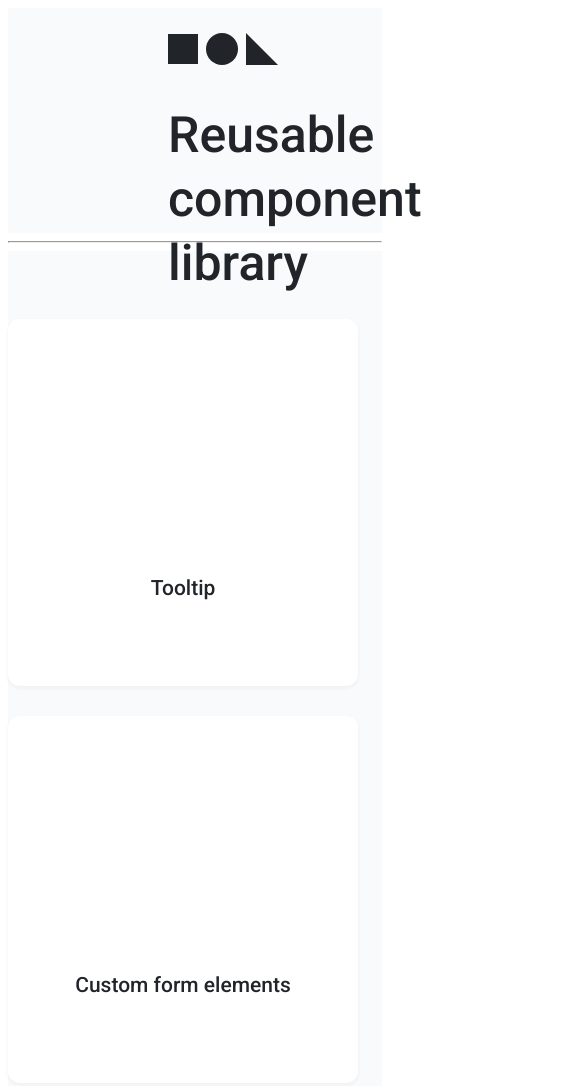
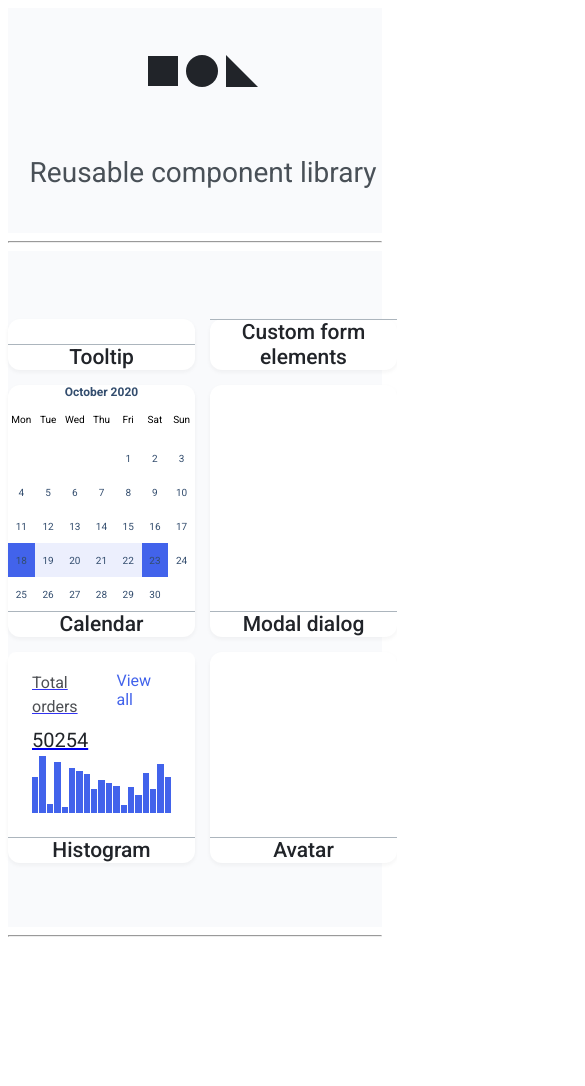
Before and after one commit to js-tasks-ru/htmlcss-20210114_dm-sudin, a website: page index.html in a window 390 px wide. Shown: the top 1086 px of the page, 585 px wide, since content can reach past the window. After the commit the page ends 945 px from the top, so only its background shows below. Drawn offline with Linux system fonts and the light colour scheme.

Commit message:
add solution for 4-module 4-task (main page for mobile)

```diff
--- a/04-lection2/01-histogram/histogram.css
+++ b/04-lection2/01-histogram/histogram.css
@@ -9,6 +9,12 @@
     display: flex;
     flex-direction: column;
     justify-content: space-between;
+}
+
+@media all and (max-width:1024px) {
+    .histogram {
+        border: none;
+    }
 }
 
 .histogram__total {
--- a/05-lection3/03-calendar/calendar.css
+++ b/05-lection3/03-calendar/calendar.css
@@ -1,10 +1,27 @@
 .calendar {
-    max-width: 350px;
     margin: auto;
     padding: 28px 36px;
     border: var(--border-main);
     border-radius: 8px;
     box-sizing: border-box;
+}
+
+@media all and (max-width: 768px) {
+    .calendar {
+        border: none;
+        padding:0;
+    }
+}
+
+.calendar-component {
+    max-width: 350px;
+
+}
+
+@media all and (max-width: 1024px) {
+    .calendar {
+        padding: 0;
+    }
 }
 
 .calendar__wrapper {
@@ -31,12 +48,26 @@
     font-weight: 600;
 }
 
+@media all and (max-width: 486px) {
+    .calendar__title {
+        font-size: 12px;
+        line-height: 14px;
+    }
+}
+
 .calendar__item {
     text-align: center;
+    font-size: 16px;
     color: var(--text-calendar-main);
     display: flex;
     align-items: center;
     justify-content: center;
+}
+
+@media all and (max-width: 486px) {
+    .calendar__item {
+        font-size: 10px;
+    }
 }
 
 .calendar__item_accent {
@@ -52,3 +83,13 @@
     line-height: 20px;
     color: var(--text-title-calendar-day);
 }
+
+@media all and (max-width: 486px) {
+    .calendar__item_day {
+        font-size: 10px;
+    }
+}
+
+* {
+    /* outline: 1px solid gray; */
+}
--- a/assets/css/main.css
+++ b/assets/css/main.css
@@ -33,6 +33,11 @@
     --border-secondary: 1px solid var(--black);
     --gradient-1: linear-gradient(92.51deg, #DDE2E5 6.44%, #E2E6E8 38.47%, #F3F5F5 56.48%, #E3E7EA 77.5%, #DDE2E5 102.52%);
 
+
+    /* данные переменные у меня почему-то не работают в медиа-запросах */
+    --desktop-width: 1024px;
+    --tablet-width: 786px;
+    --touch-width: 468px;
 }
 
 * {
@@ -48,3 +53,5 @@ ul {
     margin:0;
     padding: 0;
 }
+
+--desktop-width: 1024px;
--- a/components/footer/footer.css
+++ b/components/footer/footer.css
@@ -9,8 +9,14 @@
     text-align: center;
     position: relative;
     bottom: 11px;
-    padding-left: 417px;
-    padding-right: 383px;
+    width: 640px;
+    margin: 0 auto;
+    }
+
+    @media all and (max-width: 768px) {
+        .footer {
+            display: none;
+        }
     }
 
 .footer__title {
--- a/components/header/header.css
+++ b/components/header/header.css
@@ -6,8 +6,16 @@
     display: flex;
     flex-direction: column;
     justify-content: space-around;
+}
 
+@media all and (max-width: 768px) {
+    .header {
+        align-items: center;
+        padding-left: 16px;
+    }
 }
+
+
 .header__icon {
     color: var(--black);
 }
@@ -18,3 +26,14 @@
     color: var(--black);
     font-weight: 500;
 }
+
+@media all and (max-width: 768px) {
+    .header__title {
+        font-size: 28px;
+        color: var(--text-main-color);
+        font-weight: 400;
+        line-height: 38px;
+    }
+}
+
+/* TODO preview cards into links */
--- a/components/preview/preview.css
+++ b/components/preview/preview.css
@@ -5,26 +5,30 @@
 }
 
 .preview__container {
-    display: flex;
-    flex-wrap: wrap;
-    margin: -15px;
+    display: grid;
+    grid-template-columns: repeat(3, calc(33% - 15px));
+    grid-gap:30px;
+}
+
+@media all and (max-width: 768px) {
+
+    .preview__container {
+        grid-template-columns: repeat(2, calc(50% ));
+        grid-gap: 15px;
+    }
 }
 
 .preview__card {
     flex-basis: 350px;
     flex-grow: 0;
     flex-shrink: 1;
-    height: 367px;
     background: var(--bg-main);
     /* Card Shadow */
     box-shadow: 0px 2px 4px rgba(33, 36, 41, 0.05);
     border-radius: 12px;
-    margin:15px;
     display: flex;
     flex-direction: column;
     justify-content: space-around;
-    padding-left: 25px;
-    padding-right: 25px;
     box-sizing: border-box;
 }
 
@@ -36,7 +40,17 @@
     color: var(--black);
 }
 
+@media all and (max-width: 768px) {
+    .preview__card-title {
+        padding-left: 0;
+        padding-right: 0;
+        border-top: var(--border-main);
+    }
+}
+
 .preview__card-content {
+    box-sizing: border-box;
     width: 100%;
+    height:100%;
     align-self: center;
 }
--- a/index.html
+++ b/index.html
@@ -8,6 +8,8 @@
         <link rel="stylesheet" href="components/footer/footer.css">
         <link rel="stylesheet" href="components/preview/preview.css">
         <link rel="stylesheet" href="04-lection2/01-histogram/histogram.css">
+        <link rel="stylesheet" href="05-lection3/03-calendar/calendar.css">
+        <meta name="viewport" content="width=device-width, initial-scale=1">
     </head>
     <body class="page">
         <header class="header">
@@ -36,15 +38,66 @@
                         <div class="preview__card-title"><p>Custom form elements</p></div>
                     </div>
                     <div class="preview__card">
-                        <div class="preview__card-content"></div>
+                        <div class="preview__card-content">
+                            <div class="calendar">
+                                <div class="calendar__title">October 2020</div>
+                                <div class="calendar__wrapper">
+                                    <div class="calendar__inner">
+                                        <span class="calendar__item calendar__item_day">Mon</span>
+                                        <span class="calendar__item calendar__item_day">Tue</span>
+                                        <span class="calendar__item calendar__item_day">Wed</span>
+                                        <span class="calendar__item calendar__item_day">Thu</span>
+                                        <span class="calendar__item calendar__item_day">Fri</span>
+                                        <span class="calendar__item calendar__item_day">Sat</span>
+                                        <span class="calendar__item calendar__item_day">Sun</span>
+                                        <span class="calendar__item"></span>
+                                        <span class="calendar__item"></span>
+                                        <span class="calendar__item"></span>
+                                        <span class="calendar__item"></span>
+                                        <span class="calendar__item">1</span>
+                                        <span class="calendar__item">2</span>
+                                        <span class="calendar__item">3</span>
+                                        <span class="calendar__item">4</span>
+                                        <span class="calendar__item">5</span>
+                                        <span class="calendar__item">6</span>
+                                        <span class="calendar__item">7</span>
+                                        <span class="calendar__item">8</span>
+                                        <span class="calendar__item">9</span>
+                                        <span class="calendar__item">10</span>
+                                        <span class="calendar__item">11</span>
+                                        <span class="calendar__item">12</span>
+                                        <span class="calendar__item">13</span>
+                                        <span class="calendar__item">14</span>
+                                        <span class="calendar__item">15</span>
+                                        <span class="calendar__item">16</span>
+                                        <span class="calendar__item">17</span>
+                                        <span class="calendar__item calendar__item_accent">18</span>
+                                        <span class="calendar__item calendar__item_beetwin">19</span>
+                                        <span class="calendar__item calendar__item_beetwin">20</span>
+                                        <span class="calendar__item  calendar__item_beetwin">21</span>
+                                        <span class="calendar__item  calendar__item_beetwin">22</span>
+                                        <span class="calendar__item calendar__item_accent">23</span>
+                                        <span class="calendar__item">24</span>
+                                        <span class="calendar__item">25</span>
+                                        <span class="calendar__item">26</span>
+                                        <span class="calendar__item">27</span>
+                                        <span class="calendar__item">28</span>
+                                        <span class="calendar__item">29</span>
+                                        <span class="calendar__item">30</span>
+                                    </div>
+                                </div>
+                            </div>
+                        </div>
                         <div class="preview__card-title"><p>Calendar</p></div>
                     </div>
                     <div class="preview__card">
                         <div class="preview__card-content"></div>
                         <div class="preview__card-title"><p>Modal dialog</p></div>
                     </div>
+
                     <div class="preview__card">
                         <div class="preview__card-content">
+                            <a href="#">
                                 <div class="histogram">
                                     <div class="histogram__info">
                                         <div class="histogram__total">
@@ -77,6 +130,8 @@
                                         <div class="histogram__col" style="height: 60%;"></div>
                                     </div>
                                     </div>
+                            </a>
+
 
                         </div>
                         <div class="preview__card-title"><p>Histogram</p></div>
```
Also changed, not shown: 05-lection3/03-calendar/index.html (+1 -1 lines). Lines whose indentation alone changed are shown as unchanged.
